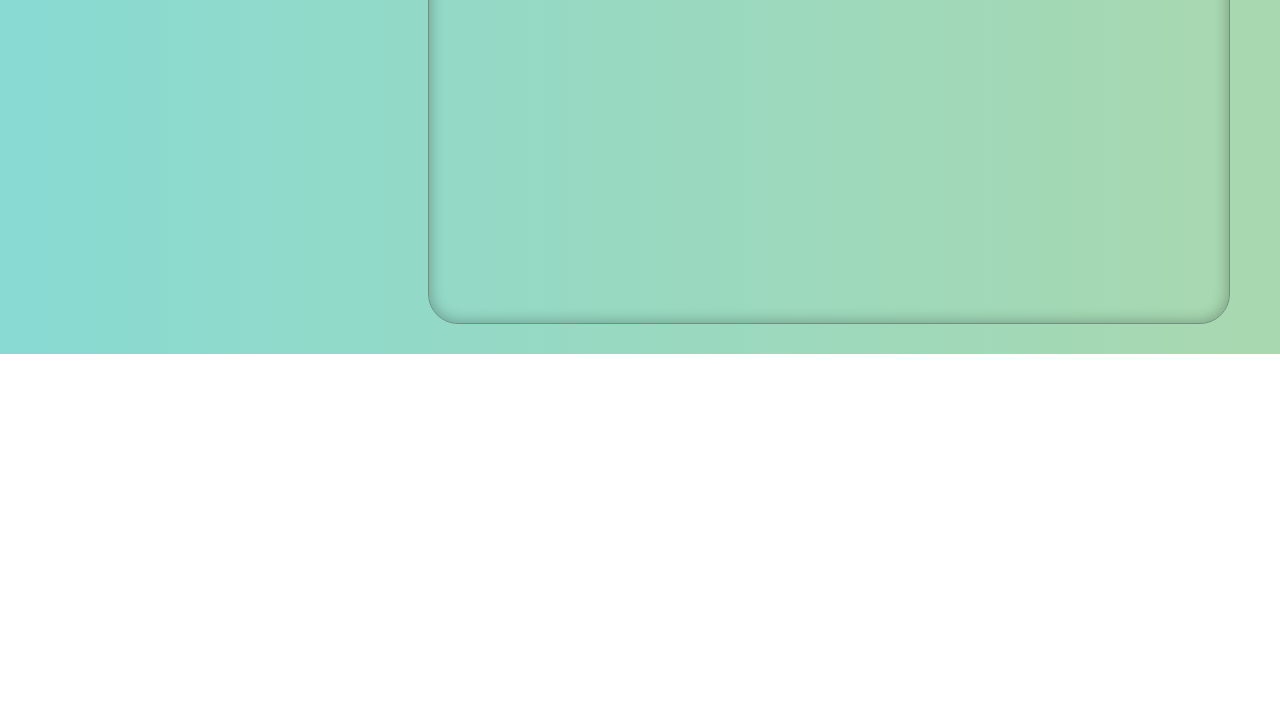
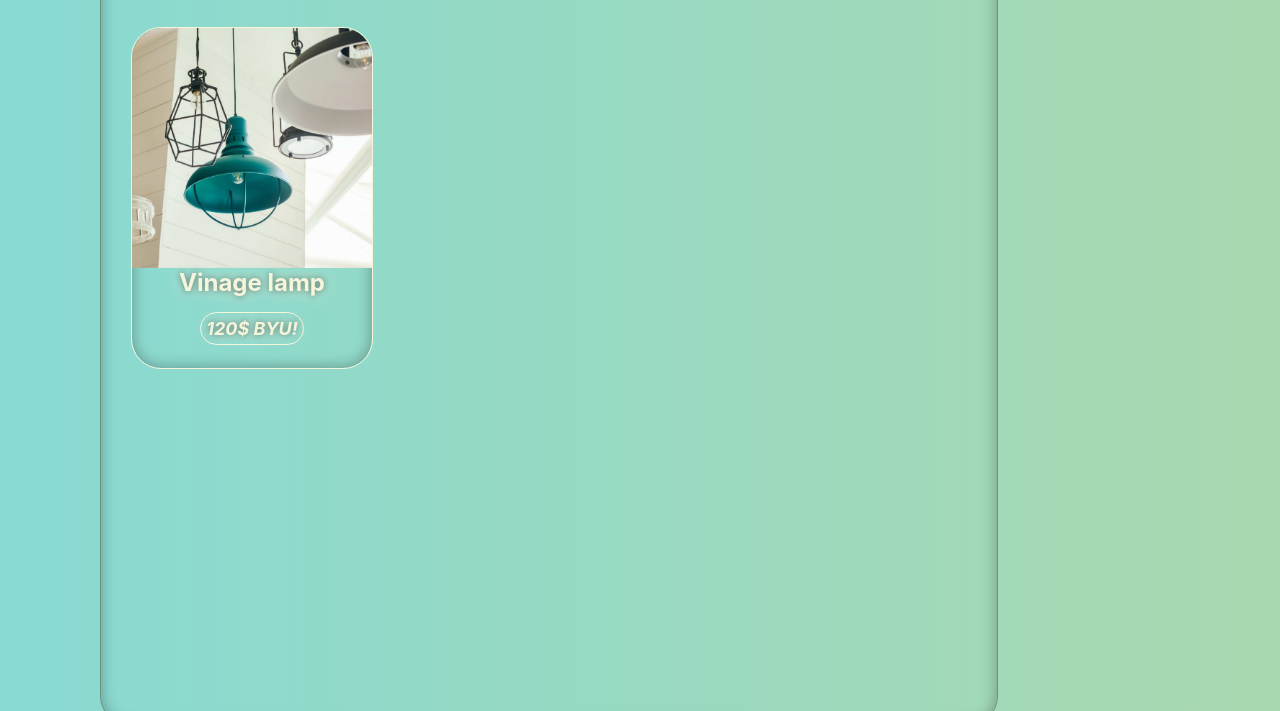
Before and after one commit to dorgtattoo/Magazin, a website: page index.html in a window 1280 px wide. Shown: the part 783-1494 px from the top of the page. Before the commit the page ends 1137 px from the top, so only its background shows below. Drawn offline with nearby package versions, Linux system fonts and the light colour scheme.

Commit message:
Update styles.css

```diff
--- a/styles.css
+++ b/styles.css
@@ -466,15 +466,15 @@ h2 {
     display: flex;
     flex-direction: column;
     height: 800px;
-    min-width: 800px;
-    max-width: 750px;
+    min-width: 500px;
+    max-width: 2150px;
     border: .3px solid rgb(109, 145, 125);
-    margin-left: 30px;
+    margin-left: 100px;
     margin-right: 50px;
     margin-bottom: 30px;
     border-radius: 0 30px 30px 30px;
     box-shadow: inset 0 0 15px rgba(0, 0, 0, 0.315);
-    width: auto;
+    width: 70%;
 }
 
 .mnSctHdr {
```
